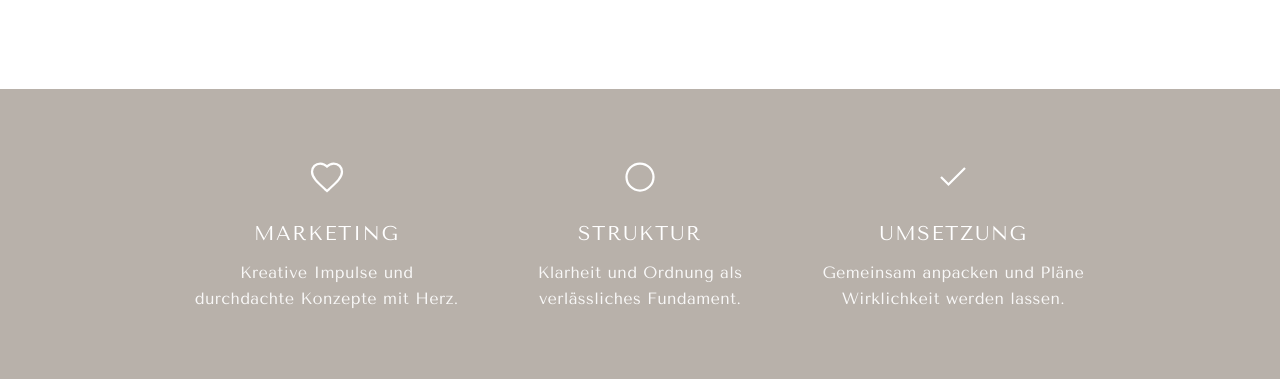
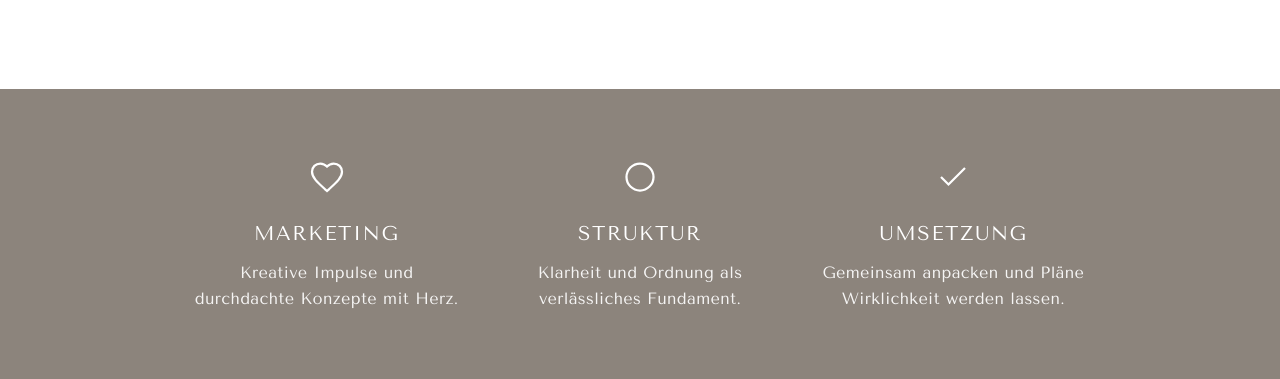
Before and after one commit to Gluecksformat/gluecksformat, a plain HTML site: page index.html in a window 1280 px wide. Shown: the part 552-931 px from the top of the page. Drawn offline with nearby package versions, Linux system fonts and the light colour scheme.

Commit message:
Change color scheme from beige to taupe
Updated color scheme from beige to taupe for consistency across sections.

```diff
--- a/index.html
+++ b/index.html
@@ -11,11 +11,11 @@
 
     <style>
         :root {
-            --ci-beige: #B8B1AA;     /* Markenfarbe Beige */
+            --ci-beige: #8C847C;     /* Markenfarbe harmonisch auf das Taupe angepasst */
             --bg-light: #FFFFFF;     /* Reinweiß für Header */
             --bg-offwhite: #F9F8F6;  /* Zartes Creme für Über mich */
             --text-beige: #8C847C;   /* Sanft vertieftes Taupe für bessere Lesbarkeit */
-            --text-white: #FFFFFF;   /* Weißer Text für beige Abschnitte */
+            --text-white: #FFFFFF;   /* Weißer Text für farbige Abschnitte */
         }
 
         * {
@@ -94,7 +94,7 @@
             color: var(--ci-beige);
         }
 
-        /* Section 2: 3 Prinzipien - Beige */
+        /* Section 2: 3 Prinzipien - Taupe */
         .principles-section {
             background: var(--ci-beige);
             color: var(--text-white);
@@ -131,7 +131,7 @@
             opacity: 0.92;
         }
 
-        /* Section 3: Wobei ich dich unterstütze - Beige */
+        /* Section 3: Wobei ich dich unterstütze - Taupe */
         .services-section {
             background: var(--ci-beige);
             color: var(--text-white);
@@ -182,7 +182,7 @@
         .about-container {
             max-width: 900px;
             margin: 0 auto;
-            overflow: hidden; /* sorgt dafür, dass das gefloatete Bild sauber umschlossen wird */
+            overflow: hidden;
         }
 
         .about-image {
@@ -228,7 +228,7 @@
             }
         }
 
-        /* Section 5: Kontakt - Beige */
+        /* Section 5: Kontakt - Taupe */
         .contact-wrapper {
             background: var(--ci-beige);
             color: var(--text-white);
@@ -323,7 +323,7 @@
         </p>
     </header>
 
-    <!-- 2. Gestaltungsprinzipien (Beige) -->
+    <!-- 2. Gestaltungsprinzipien (Taupe) -->
     <div class="principles-section">
         <div class="principles-grid">
             <div class="principle-item">
@@ -344,7 +344,7 @@
         </div>
     </div>
 
-    <!-- 3. Wobei ich dich unterstütze (Beige) -->
+    <!-- 3. Wobei ich dich unterstütze (Taupe) -->
     <div class="services-section">
         <h2>Wobei ich dich unterstütze</h2>
         <div class="services-grid">
@@ -380,7 +380,7 @@
         </div>
     </div>
 
-    <!-- 5. Kontakt (Beige) -->
+    <!-- 5. Kontakt (Taupe) -->
     <div class="contact-wrapper" id="kontakt">
         <h2>Lass uns sprechen!</h2>
         <p>Du hast eine Idee, ein konkretes Projekt oder einfach zu viele Gedanken gleichzeitig? Lass sie uns unkompliziert sortieren.</p>
```
